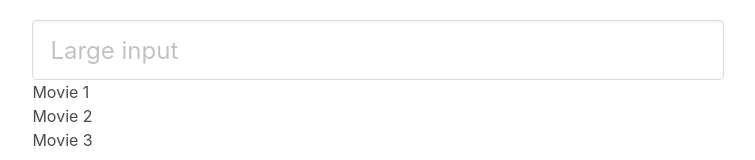
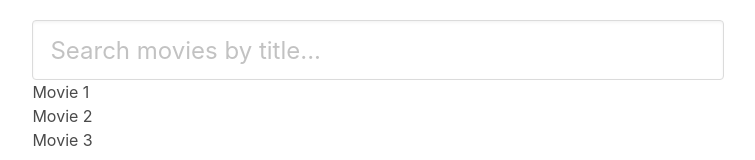
Before and after one commit to anfelo/aw-movies-challenge, an Angular app: page / in a window 1280 px wide. Shown: the top 160 px of the page, without its empty margins (262-1017 px from the left). Built offline with nearby package versions, Linux system fonts and the light colour scheme.

Commit message:
Added basic search functionality and call to api

```diff
--- a/src/app/app.module.ts
+++ b/src/app/app.module.ts
@@ -1,5 +1,6 @@
 import { NgModule } from '@angular/core';
 import { BrowserModule } from '@angular/platform-browser';
+import { HttpClientModule } from  '@angular/common/http';
 
 import { AppComponent } from './app.component';
 import { MoviesModule } from './modules/movies/movies.module';
@@ -10,6 +11,7 @@ import { MoviesModule } from './modules/movies/movies.module';
   ],
   imports: [
     BrowserModule,
+    HttpClientModule,
     MoviesModule,
   ],
   providers: [],
--- a/src/app/modules/movies/movies-search/movies-search.component.html
+++ b/src/app/modules/movies/movies-search/movies-search.component.html
@@ -1,3 +1,7 @@
-<form action="">
-  <input class="input is-large" type="text" placeholder="Large input">
+<form [formGroup]="searchForm">
+  <input
+    class="input is-large"
+    type="text"
+    placeholder="Search movies by title..."
+    formControlName="title">
 </form>
--- a/src/app/modules/movies/movies-search/movies-search.component.ts
+++ b/src/app/modules/movies/movies-search/movies-search.component.ts
@@ -1,11 +1,34 @@
-import { Component, OnInit } from '@angular/core';
+import { Component, OnDestroy, OnInit } from '@angular/core';
+import { FormControl, FormGroup } from '@angular/forms';
+import { Subscription } from 'rxjs';
+import { debounceTime, switchMap, distinctUntilChanged } from 'rxjs/operators';
+import { MoviesService } from '../movies.service';
 
 @Component({
   selector: 'movies-search',
   templateUrl: './movies-search.component.html',
 })
-export class MoviesSearchComponent implements OnInit {
-  constructor() { }
+export class MoviesSearchComponent implements OnInit, OnDestroy {
 
-  ngOnInit(): void { }
+  searchForm: FormGroup = new FormGroup({
+    title: new FormControl()
+  });
+
+  searchFormSub: Subscription = new Subscription();
+
+  constructor(private moviesService: MoviesService) {}
+
+  ngOnInit(): void {
+    this.searchForm.valueChanges
+      .pipe(
+        distinctUntilChanged(),
+        debounceTime(500),
+        switchMap(query => this.moviesService.fetchMovies({ s: query.title }))
+      )
+      .subscribe(res => console.log(res));
+  }
+
+  ngOnDestroy(): void {
+    this.searchFormSub.unsubscribe();
+  }
 }
--- a/src/app/modules/movies/movies.module.ts
+++ b/src/app/modules/movies/movies.module.ts
@@ -1,4 +1,5 @@
 import { NgModule } from '@angular/core';
+import { ReactiveFormsModule } from '@angular/forms';
 import { BrowserModule } from '@angular/platform-browser';
 import { MoviesListComponent } from './movies-list/movies-list.component';
 import { MoviesSearchComponent } from './movies-search/movies-search.component';
@@ -12,7 +13,8 @@ import { MoviesService } from './movies.service';
     MoviesSearchComponent
   ],
   imports: [
-    BrowserModule
+    BrowserModule,
+    ReactiveFormsModule,
   ],
   exports: [
     MoviesComponent
--- a/src/app/modules/movies/movies.service.ts
+++ b/src/app/modules/movies/movies.service.ts
@@ -1,6 +1,13 @@
 import { Injectable } from '@angular/core';
+import { HttpClient } from  '@angular/common/http';
 
 @Injectable()
 export class MoviesService {
+  MOVIES_URL = 'http://www.omdbapi.com/?apikey=8ea39b15&type=movie';
 
+  constructor(private httpClient: HttpClient) {}
+
+  fetchMovies(query: any) {
+    return this.httpClient.get(this.MOVIES_URL, { params: query });
+  }
 }
```
